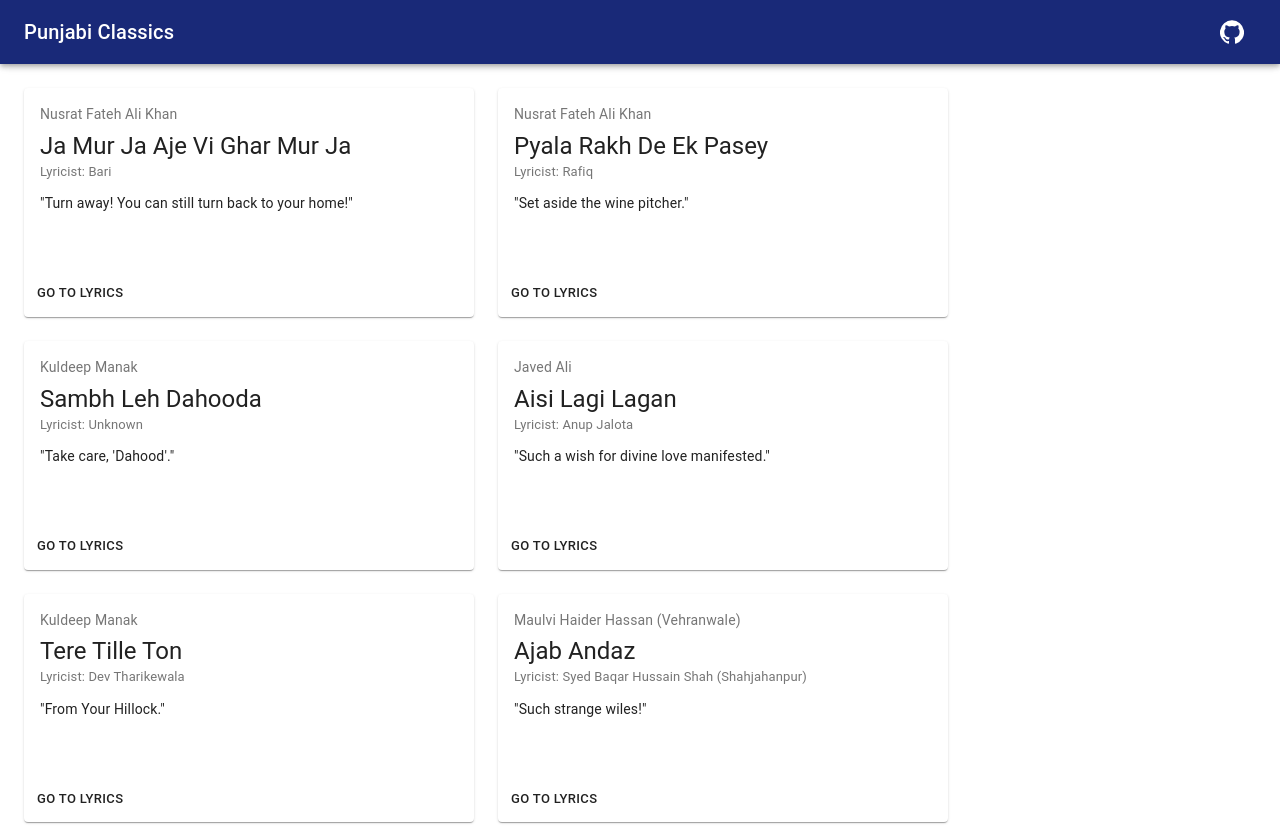
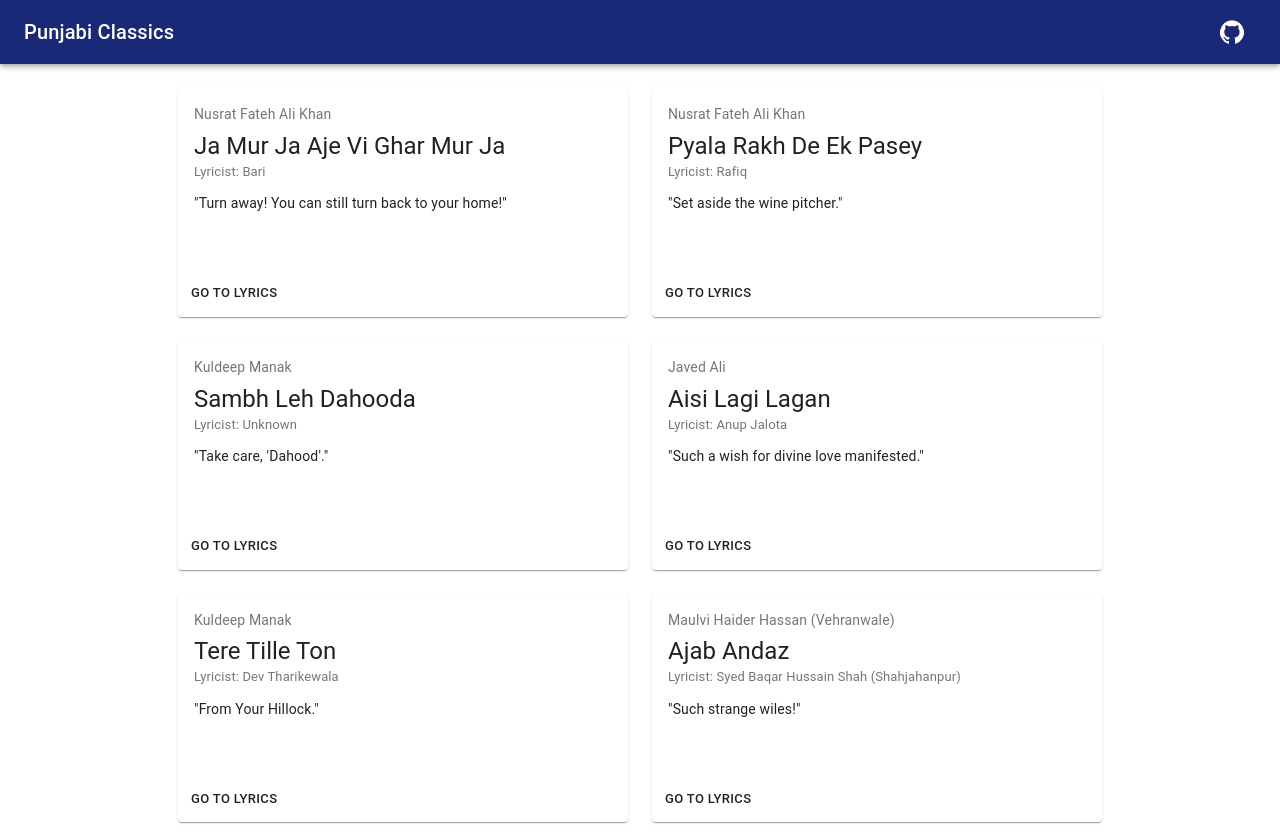
Before and after one commit to HarmanSran/punjabi-classics, a React (Create React App) app: page / in a window 1280 px wide. Built offline with nearby package versions, Linux system fonts and the light colour scheme.

Commit message:
center contents

```diff
--- a/src/components/LyricsGrid/LyricsGrid.js
+++ b/src/components/LyricsGrid/LyricsGrid.js
@@ -4,7 +4,11 @@ import Grid from '@material-ui/core/Grid';
 import LyricsCard from './components/LyricsCard';
 
 const LyricsGrid = ({ lyricsList, onClickLyrics }) => (
-  <Grid container spacing={3}>
+  <Grid
+    container
+    spacing={3}
+    justify="center"
+  >
     {lyricsList.map(({
       singer, title, lyricist, id,
     }) => (
--- a/src/components/LyricsPage/LyricsPage.js
+++ b/src/components/LyricsPage/LyricsPage.js
@@ -2,6 +2,8 @@ import React, { Fragment } from 'react';
 import PropTypes from 'prop-types';
 import Typography from '@material-ui/core/Typography';
 import ReactPlayer from 'react-player';
+
+const LineBreak = () => <hr style={{ maxWidth: '500px' }} />;
 
 const LyricsPage = ({
   lyrics: {
@@ -16,25 +18,25 @@ const LyricsPage = ({
     footnotes,
   },
 }) => (
-  <div>
+  <div style={{ textAlign: 'center' }}>
     <Typography variant="h5">{title.original}</Typography>
     <Typography variant="subtitle1">{`"${title.english}"`}</Typography>
     <br />
-    <ReactPlayer url={link} />
+    <ReactPlayer url={link} style={{ margin: '0 auto' }} />
     <br />
-    <hr />
+    <LineBreak />
     <Typography variant="subtitle2">{`Singer - ${singer}`}</Typography>
     <Typography variant="subtitle2">{`Lyricist - ${lyricist}`}</Typography>
     <Typography variant="subtitle2">{`Original language - ${language}`}</Typography>
     <Typography variant="subtitle2">{`English translator - ${translation}`}</Typography>
-    <hr />
+    <LineBreak />
     <Typography variant="subtitle1">Harman&apos;s commentary</Typography>
     {commentary.map((comment, i) => (
       <Typography variant="body2" gutterBottom key={i.toString()}>
         {comment}
       </Typography>
     ))}
-    <hr />
+    <LineBreak />
     <Typography variant="subtitle1">Lyrics</Typography>
     {lyrics.map((lyric, i) => (
       <Fragment key={i.toString()}>
@@ -45,7 +47,7 @@ const LyricsPage = ({
     ))}
     {footnotes && (
       <>
-        <hr />
+        <LineBreak />
         <Typography variant="subtitle1">Footnotes</Typography>
         {footnotes.map((footnote, i) => (
           <Typography variant="subtitle2" gutterBottom key={i.toString()}>{footnote}</Typography>
```
